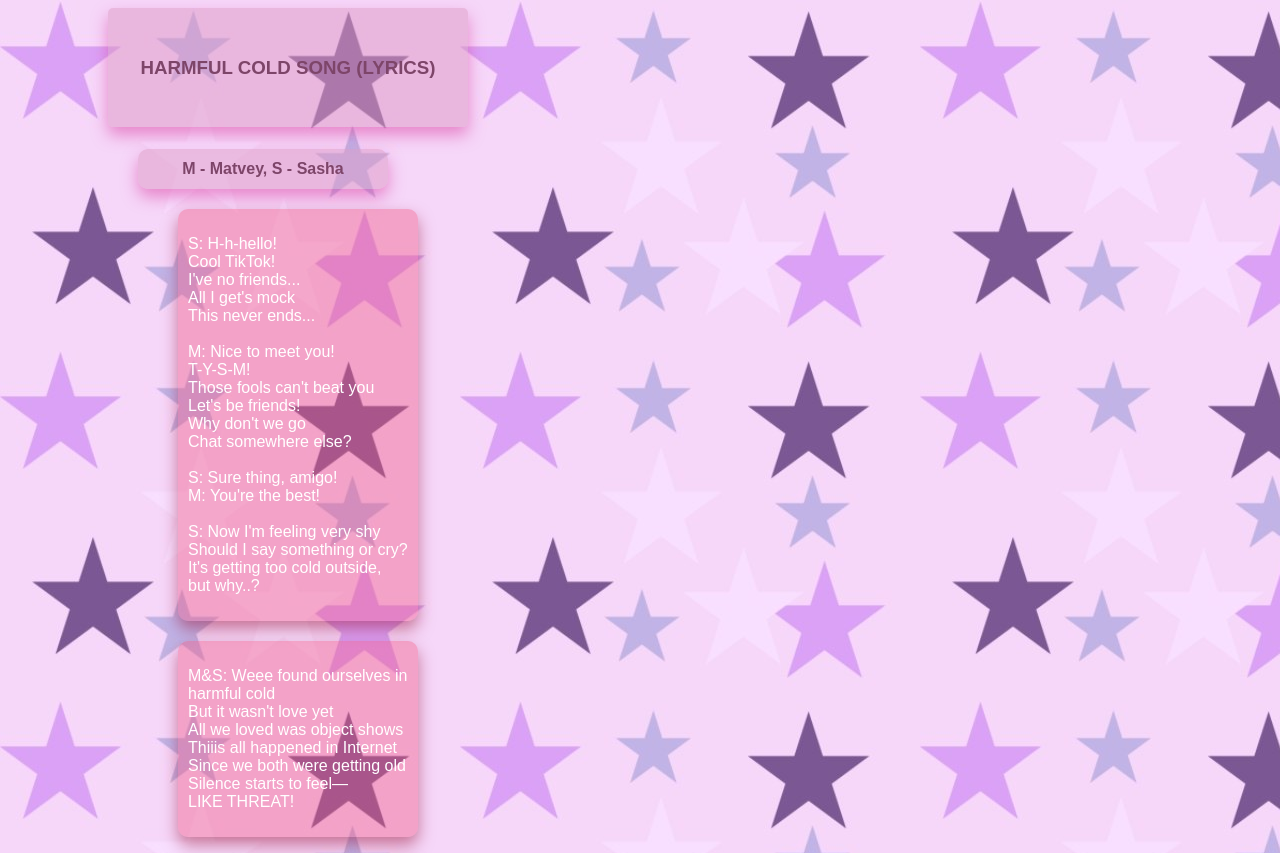
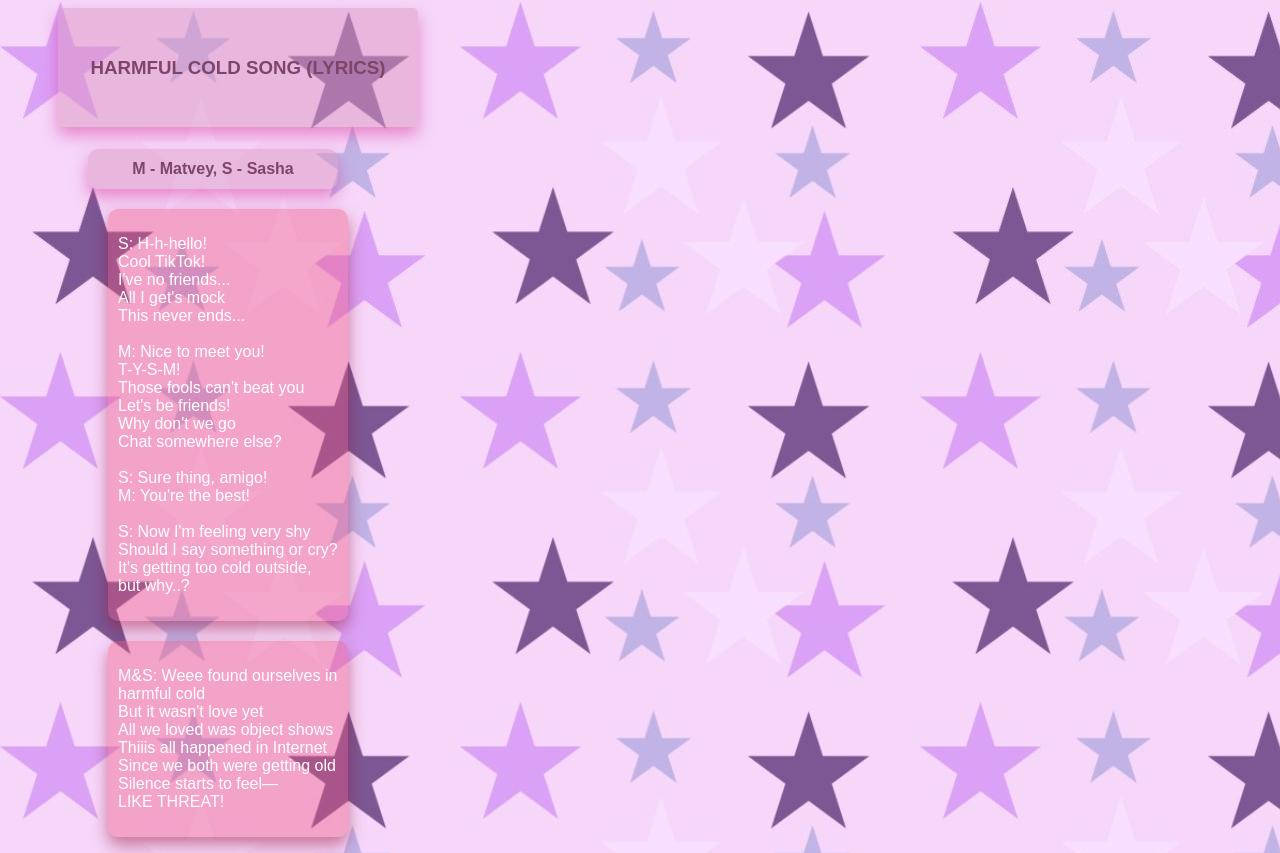
Before and after one commit to Svetilnik2763/harmful-cold-lyrics, a plain HTML site: page index.html in a window 1280 px wide. Shown: the top 853 px of the page. Drawn offline with Linux system fonts and the light colour scheme.

Commit message:
Refactor index.html for improved layout and style
Updated HTML structure and styling for lyrics page.

```diff
--- a/index.html
+++ b/index.html
@@ -22,7 +22,7 @@
     	.aaa{
         	background-color: rgba(221, 151, 196, 0.5);
         	color: rgb(125, 69, 105);
-        	margin-left: 100px;
+        	margin-left: 50px;
         	margin-bottom: 8px;
         	padding: 30px;
         	align-items: center;
@@ -34,7 +34,7 @@
          .aab{
         	background-color: rgba(221, 151, 196, 0.5);
             color: rgb(125, 69, 105);
-            margin-left: 130px;
+            margin-left: 80px;
             margin-top: 10px;
             border-radius: 10px;
             width: 250px;
@@ -48,7 +48,7 @@
             background-color: rgba(238, 83, 125, 0.4);
             color: #fff;
             padding: 10px;
-            margin-left: 170px;
+            margin-left: 100px;
             margin-top: 20px;
             border-radius: 10px;
             width: 220px;
```
